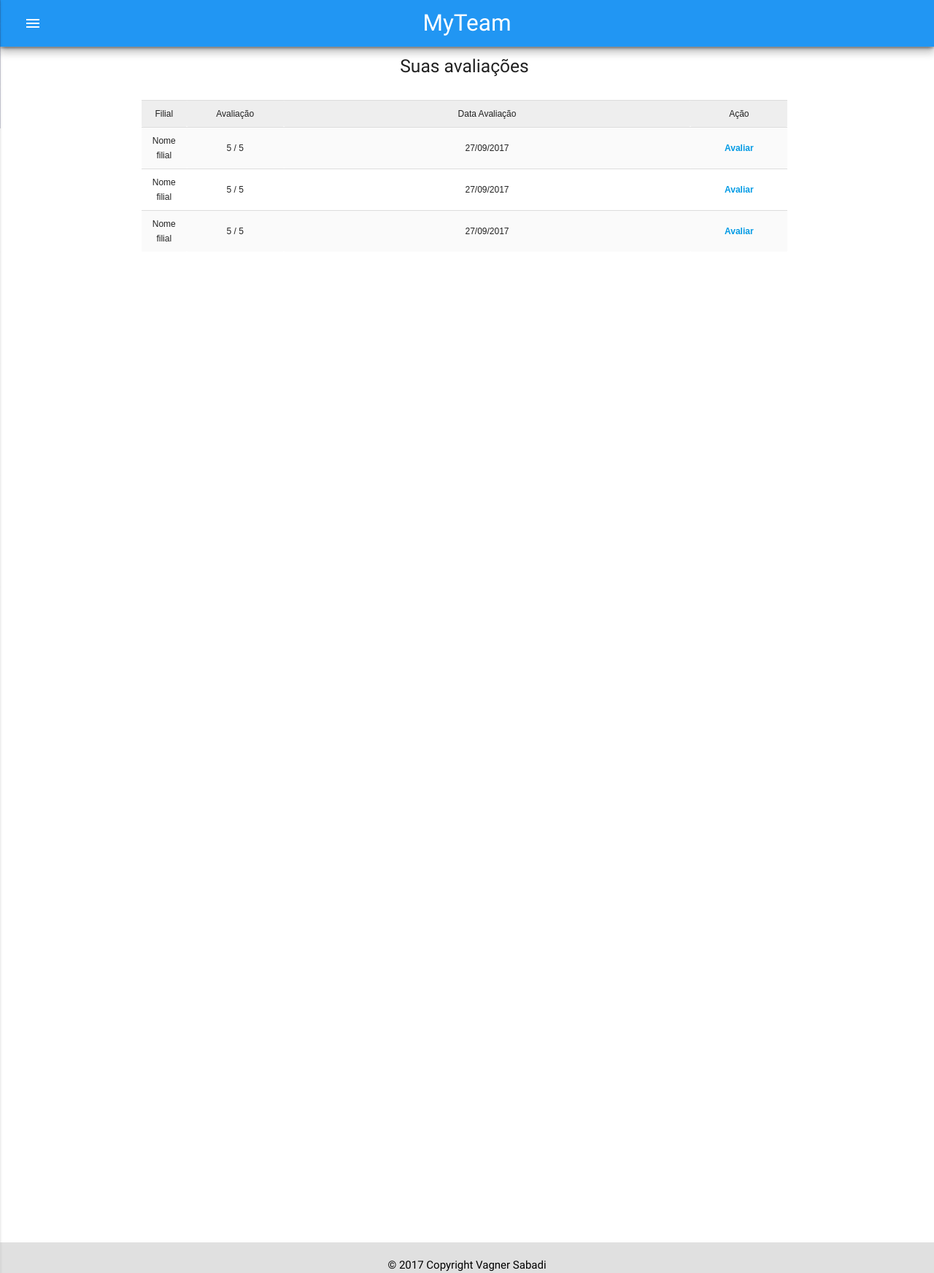
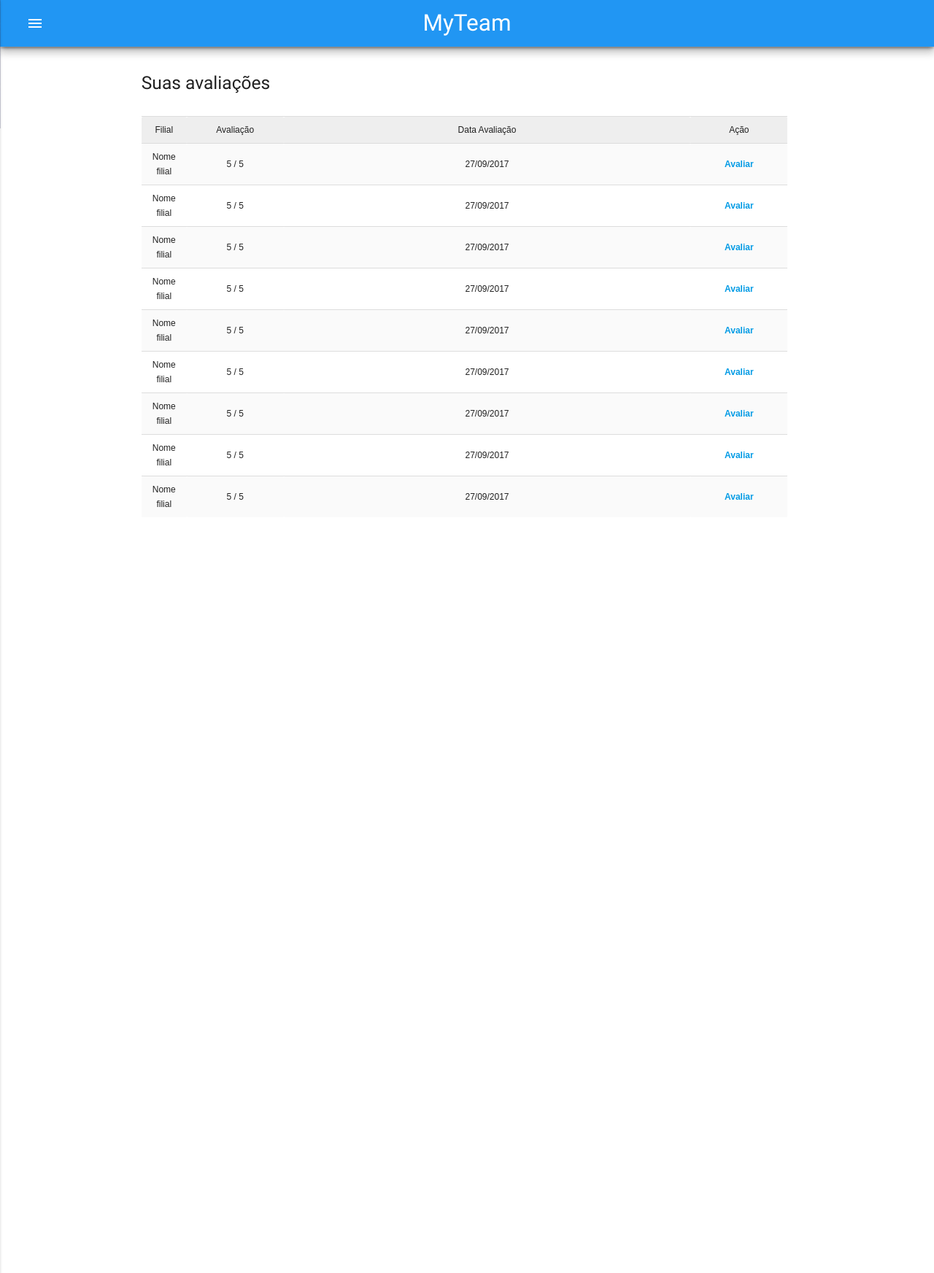
Before and after one commit to jefersoncunha/AppAvaliacao, a PHP site: page /views/home.php in a window 1280 px wide. Shown: the whole page at 73% size. Run offline with PHP 8.4, Linux system fonts and the light colour scheme.

Commit message:
Commit removido fooder e ajustado navbar

```diff
--- a/css/meu_css.css
+++ b/css/meu_css.css
@@ -1,17 +1,15 @@
+
+
+/*menu*/
+.menu-opcao{
+    margin-left: 30px;
+}
+
 /*footer das paginas*/
 .page-footer
 {
 background-color: #e0e0e0;
 text-align: center;
-margin: auto;
-width: 100%;
-bottom: 0;
-position: fixed;
-}
-
-/*menu*/
-.menu-opcao{
-    margin-left: 30px;
 }
 
 /* Tabela do home */
--- a/views/footer.php
+++ b/views/footer.php
@@ -1,8 +1,10 @@
+<!--
 
-<footer class=" page-footer bordered">
+<footer class=" page-footer bordered" style="margin: auto;width: 100%;bottom: 0;position: inherit;">
     <div class=" container black-text" >
 
         © 2017 Copyright Vagner Sabadi
 
     </div>
 </footer>
+-->
--- a/views/home.php
+++ b/views/home.php
@@ -19,7 +19,7 @@
                 <div class="account-wall" >
 
 
-                    <center><strong><h5>Suas avaliações</h5></strong></center>
+                    <strong><h5>Suas avaliações</h5></strong>
                     <br>
                     <!-- TABLE -->
                     <table class="table table-action highlight centered">
@@ -52,6 +52,42 @@
                                 <td>27/09/2017</td>
                                 <td class="t-status t-active"><a>Avaliar</a></td>
                             </tr>
+                            <tr>
+                                <td>Nome filial</td>
+                                <td>5 / 5 </td>
+                                <td>27/09/2017</td>
+                                <td class="t-status t-active"><a>Avaliar</a></td>
+                            </tr>
+                            <tr>
+                                <td>Nome filial</td>
+                                <td>5 / 5 </td>
+                                <td>27/09/2017</td>
+                                <td class="t-status t-active"><a>Avaliar</a></td>
+                            </tr>
+                            <tr>
+                                <td>Nome filial</td>
+                                <td>5 / 5 </td>
+                                <td>27/09/2017</td>
+                                <td class="t-status t-active"><a>Avaliar</a></td>
+                            </tr>
+                            <tr>
+                                <td>Nome filial</td>
+                                <td>5 / 5 </td>
+                                <td>27/09/2017</td>
+                                <td class="t-status t-active"><a>Avaliar</a></td>
+                            </tr>
+                            <tr>
+                                <td>Nome filial</td>
+                                <td>5 / 5 </td>
+                                <td>27/09/2017</td>
+                                <td class="t-status t-active"><a>Avaliar</a></td>
+                            </tr>
+                            <tr>
+                                <td>Nome filial</td>
+                                <td>5 / 5 </td>
+                                <td>27/09/2017</td>
+                                <td class="t-status t-active"><a>Avaliar</a></td>
+                            </tr>
 
 
                         </tbody>
@@ -61,7 +97,9 @@
             </div>
 
         </div>
- <?php include './footer.php'; ?>
+
+            <?php include './footer.php'; ?>
+
 
         <!--Import jQuery before materialize.js-->
         <script type="text/javascript" src="../js/jquery-3.2.1.js"></script>
--- a/views/menu.php
+++ b/views/menu.php
@@ -41,14 +41,13 @@
     </a>
     <ul class="left">
       <li>
-          <a class="">
-              <i class="material-icons button-collapse" data-activates="slide-out">
+              <i class="waves-effect waves-circle material-icons button-collapse" data-activates="slide-out">
                   menu
               </i>
-          </a>
       </li>
     </ul>
   </div>
 </nav>
 
 <section class="divider"></section>
+                    <br>
--- a/views/new_funcio.php
+++ b/views/new_funcio.php
@@ -26,7 +26,7 @@
             <div class="row">
                 <div class="account-wall" >
 
-                    <center><strong><h5>Novo Funcionário</h5></strong></center>
+                    <strong><h5>Novo Funcionário</h5></strong>
                     <br>
                     <!-- TABLE -->
                     <form class="cadastro-funcio-form" method="post">
```
Also changed, not shown: views/list_funcio.php (+3 -8 lines).
